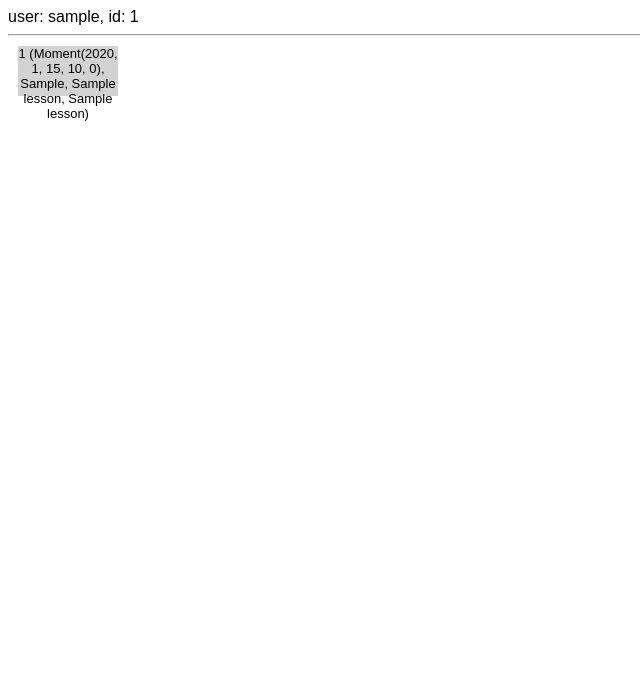
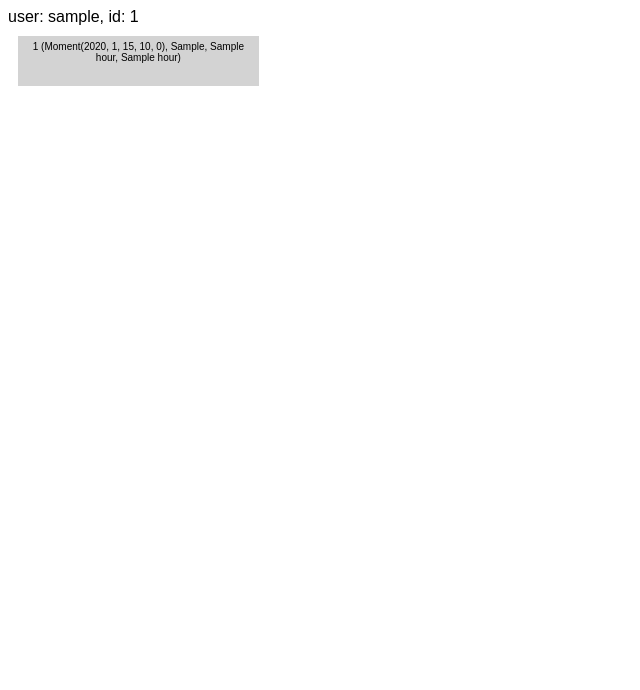
Before and after one commit to jktham/timetable, a Flask app: template flask_app/templates/index.html in a window 1280 px wide. Shown: the top 690 px of the page, without its empty margins (0-640 px from the left). Run offline with Flask 2, Linux system fonts and the light colour scheme; the template is opened without the code that fills it: most values are stand-ins (such as "Sample title", 1, 10 or a date in 2020); parts of the project's set-up code (start-up, migrations or seed data) failed here and were passed over.

Commit message:
Fix multiple lessons per hour

```diff
--- a/flask_app/static/styles/main.css
+++ b/flask_app/static/styles/main.css
@@ -3,14 +3,20 @@
 }
 .week-div {
     display: grid;
-    grid: repeat(10, 50px) / repeat(5, 100px);
-    gap: 6px 12px;
+    grid: repeat(12, 50px) / repeat(5, calc(20% - 8px));
     margin: 10px;
+    gap: 5px 10px;
     text-align: center;
+    min-width: 600px;
 }
 .hour-div {
     display: flex;
-    height: 50px;
+    gap: 5px;
+}
+.lesson-div {
+    font-size: 10px;
     background-color: lightgray;
-    font-size: small;
+    flex: 1;
+    min-width: 0;
+    padding: 5px;
 }
--- a/flask_app/templates/base.html
+++ b/flask_app/templates/base.html
@@ -6,7 +6,6 @@
     </head>
     <body>
         <div class=title-div>user: {{username}}, id: {{userid}}</div>
-        <hr>
         {% block table %}{% endblock %}
     </body>
 </html>
--- a/flask_app/templates/index.html
+++ b/flask_app/templates/index.html
@@ -5,15 +5,17 @@
         <p>No data</p>
     {% else %}
         <div class=week-div>
+        {% for hour in data %}
+            <div class=hour-div style="grid-column: {{ hour['positionIndex'][0] }}; grid-row: {{ hour['positionIndex'][1] }}">
                 {% for lesson in data %}
-
-                <div class=hour-div style="grid-column: {{ lesson['positionIndex'][0] }}; grid-row: {{ lesson['positionIndex'][1] }}">
+                    {% if lesson['positionIndex'] == hour['positionIndex'] %}
                         <div class=lesson-div>
                             {{ lesson["positionIndex"] }}
                             {{ lesson["lessonDate"], lesson["lessonStart"], lesson["courseName"], lesson["roomName"] }}
                         </div>
+                    {% endif %}
+                {% endfor %}
             </div>
-
         {% endfor %}
         </div>
     {% endif %}
```
Lines whose indentation alone changed are shown as unchanged.
